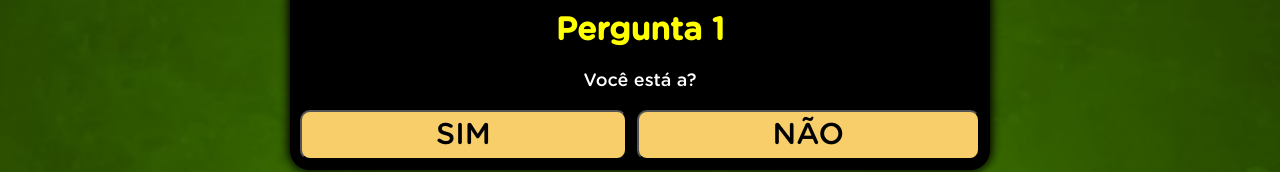
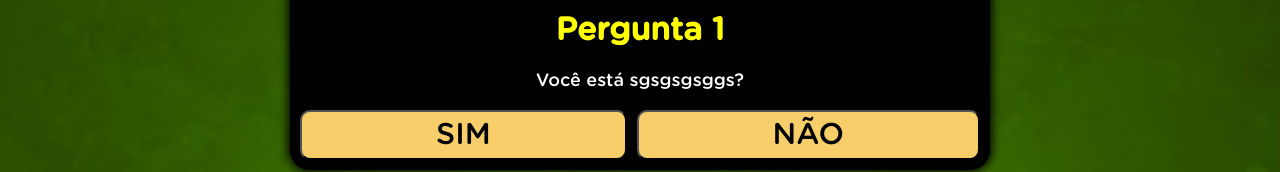
Before and after one commit to blackhat2k21/Quiztest, a plain HTML site: page index.html in a window 1280 px wide. Shown: the part 273-445 px from the top of the page. Drawn offline with Linux system fonts and the light colour scheme.

Commit message:
Update index.html

```diff
--- a/index.html
+++ b/index.html
@@ -75,7 +75,7 @@
       <div id="step1">
         <div class="question">
           <h1>Pergunta 1</h1>
-          <p>Você está a?</p>
+          <p>Você está sgsgsgsggs?</p>
         </div>
         <div class="answer">
           <button class="btn" onclick="step2()">SIM</button>
```
